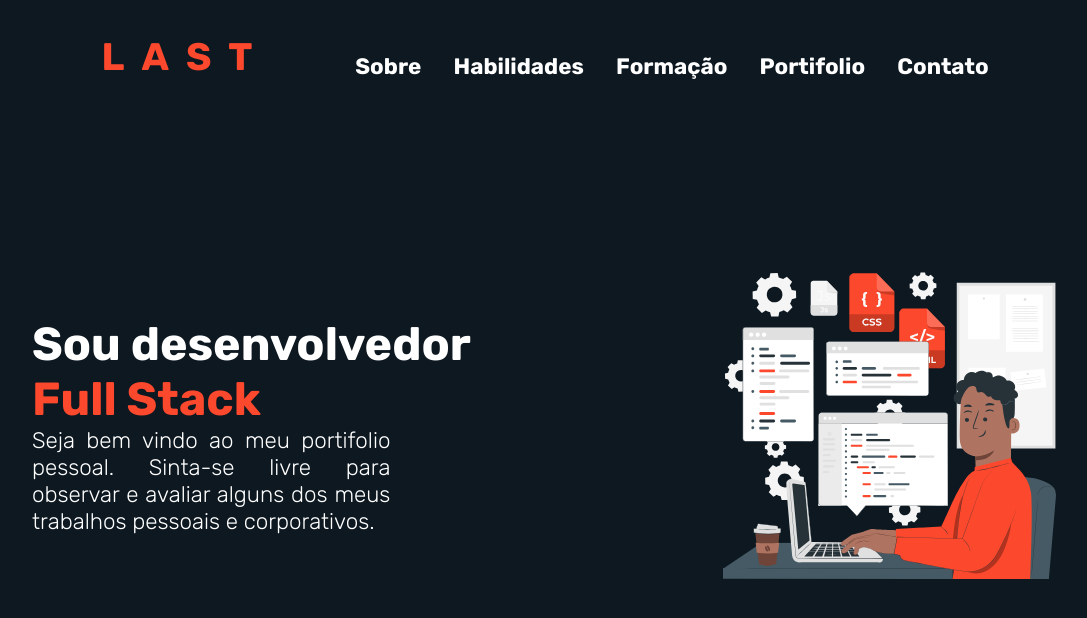
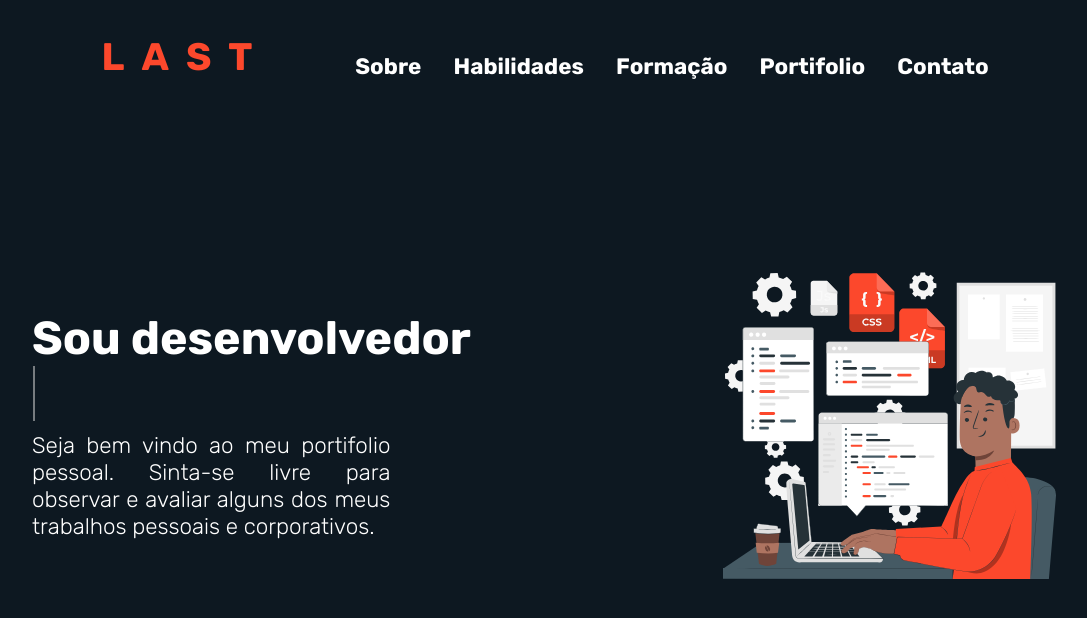
Before and after one commit to Miguel-Barros/last, a Next.js app: page / in a window 1280 px wide. Shown: the top 618 px of the page, without its empty margins (96-1183 px from the left). Built offline with nearby package versions, Linux system fonts and the light colour scheme.

Commit message:
Autowrite

```diff
--- a/src/components/autoWrite.jsx
+++ b/src/components/autoWrite.jsx
@@ -1,4 +1,4 @@
-import styles from './styles/AutoWrite.module.css'
+import styles from './styles/AutoWrite.module.scss'
 import { useEffect } from 'react'
 
 export default function AutoWrite() {
@@ -49,7 +49,7 @@ export default function AutoWrite() {
 
 	return (
 		<>
-  		<h1 className={styles.h1}>Sou desenvolvedor <br/><span id={'typed-text'}></span>
+  		<h1 className={styles.title}>Sou desenvolvedor <br/><span id={'typed-text'}></span>
   		<span id={'cursor'} className={styles.cursor}>&nbsp;</span></h1>
 		</>
 		)
--- a/src/components/styles/AutoWrite.module.css
+++ b/src/components/styles/AutoWrite.module.scss
@@ -1,12 +1,13 @@
-.h1 {
-	font-size: 3.5vw;
-	font-family: 'Mulish';
-	margin: 1%;
+@import '../../pages/styles/Variables.module.scss';
+
+.title {
+    color: $text-light;
+    font-family: 'Rubik';
+    font-size: calc(2.5rem + 0.5vw);
 }
 
-.h1 span {
-	color:  #00ffe9;
-	text-shadow: 0 0 .2vw #00ffe9;
+.title span {
+	color: $highlight;
 }
 
 .cursor {
--- a/src/pages/index.jsx
+++ b/src/pages/index.jsx
@@ -2,6 +2,7 @@ import styles from './styles/Index.module.scss'
 import Head from 'next/head'
 import Nav from '../components/nav'
 import Scroll from '../components/scroll'
+import AutoWrite from '../components/autoWrite'
 
 export default function Index() {
   return (
@@ -13,8 +14,7 @@ export default function Index() {
       <main className={styles.main}>
         {/* <img className={styles.arrow_line} src="./assets/arrow-line.svg" alt="Last" /> */}
         <span className={styles.left}>
-          <h2 className={styles.title}>Sou desenvolvedor <br />
-            <span>Full Stack</span></h2>
+          <AutoWrite />
           <p>Seja bem vindo ao meu portifolio pessoal. Sinta-se livre para observar e avaliar alguns dos meus trabalhos pessoais e corporativos.</p>
         </span>
         <span className={styles.right}>
--- a/src/pages/styles/Index.module.scss
+++ b/src/pages/styles/Index.module.scss
@@ -42,6 +42,7 @@
 }
 
 .main p {
+    margin-top: 2%;
     width: 70%;
     color: $text-light;
     font-size: calc(1rem + 0.5vw);
```
